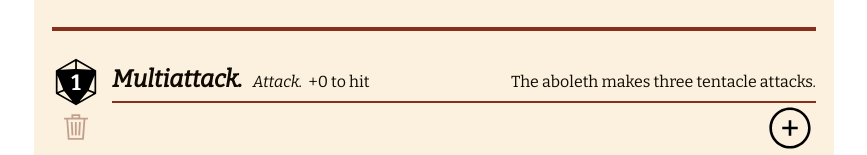
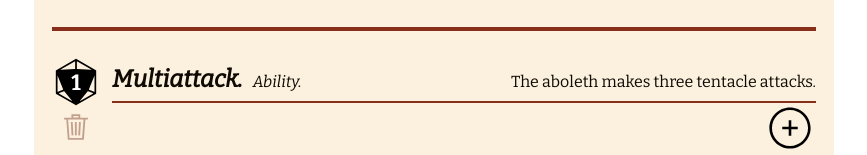
Before and after one commit to wickworks/witchdice, a React (Create React App) app: page / in a window 1280 px wide. Both pictures are taken after a click on the item "Aboleth". Shown: the part 343-498 px from the top of the page, without its empty margins (206-1073 px from the left). Built offline with nearby package versions, Linux system fonts and the light colour scheme.

Commit message:
Replace "once/turn" with abilities attack category

```diff
--- a/src/components/ActiveAttackList.jsx
+++ b/src/components/ActiveAttackList.jsx
@@ -18,8 +18,8 @@ const ActiveAttackList = ({attackSourceData, attackFunctions}) => {
           const activeClass = isActive ? 'active' : '';
 
           const showAttack =
-            attackSource.damageData.length > 0 ||
-            attackSource.isSavingThrow;
+            (attackSource.type === 'attack' && attackSource.damageData.length > 0) ||
+            attackSource.type === 'save';
 
           if (showAttack) {
             return (
--- a/src/components/AttackSource.jsx
+++ b/src/components/AttackSource.jsx
@@ -1,6 +1,6 @@
 import React, { useState, useEffect } from 'react';
 import { deepCopy } from '../utils.js';
-import { defaultDamageData, abilityTypes } from '../data.js';
+import { defaultDamageData, abilityTypes, actionTypes } from '../data.js';
 import DamageSource from './DamageSource.jsx';
 import TextInput from './TextInput.jsx';
 
@@ -12,7 +12,7 @@ const AttackSource = ({attackID, attackData, attackFunctions, deleteAttack, clea
     damageData,
     dieCount,
     modifier,
-    isSavingThrow,
+    type,
     savingThrowDC,
     savingThrowType,
     name,
@@ -23,7 +23,7 @@ const AttackSource = ({attackID, attackData, attackFunctions, deleteAttack, clea
     setDamageData,
     setDieCount,
     setModifier,
-    setIsSavingThrow,
+    setType,
     setSavingThrowDC,
     setSavingThrowType,
     setName,
@@ -158,6 +158,11 @@ const AttackSource = ({attackID, attackData, attackFunctions, deleteAttack, clea
     setSavingThrowType(newType, attackID);
   }
 
+  function cycleActionType(currentType) {
+    const currentIndex = actionTypes.indexOf(currentType);
+    return actionTypes[ (currentIndex+1) % actionTypes.length ]
+  }
+
   const descClass = (desc.length > 64) ? 'long' : 'short'
 
   return (
@@ -203,16 +208,28 @@ const AttackSource = ({attackID, attackData, attackFunctions, deleteAttack, clea
               </div>
 
               <div className='is-saving-throw'
-                onClick={() => setIsSavingThrow(!isSavingThrow, attackID)}
+                onClick={() => setType(cycleActionType(type), attackID)}
               >
-                { isSavingThrow ?
+                { (type === 'attack') ?
+                  'Attack.'
+                : (type === 'save') ?
                   'Saving throw.'
                 :
-                  'Attack.'
+                  'Ability.'
                 }
               </div>
 
-              {isSavingThrow ?
+              { (type === 'attack') ?
+                <div
+                  className='modifier unselectable'
+                  onClick={(e) => handleModifierClick(e, true)}
+                  onContextMenu={(e) => handleModifierClick(e, false)}
+                >
+                  {modifier >= 0 ? '+' : ''}
+                  {modifier} to hit
+                </div>
+
+              : (type === 'save') ?
                 <>
                   <div
                     className='saving-throw-dc unselectable'
@@ -229,15 +246,8 @@ const AttackSource = ({attackID, attackData, attackFunctions, deleteAttack, clea
                     {abilityTypes[savingThrowType]}
                   </div>
                 </>
-              :
-                <div
-                  className='modifier unselectable'
-                  onClick={(e) => handleModifierClick(e, true)}
-                  onContextMenu={(e) => handleModifierClick(e, false)}
-                >
-                  {modifier >= 0 ? '+' : ''}
-                  {modifier} to hit
-                </div>
+              : //ability
+                <></>
               }
 
               <div className={`desc ${descClass}`}>
--- a/src/components/Main.jsx
+++ b/src/components/Main.jsx
@@ -235,7 +235,7 @@ const Main = () => {
     setIsActive: (value, attackID) => updateAllAttackData('isActive',value,attackID),
     setDieCount: (value, attackID) => updateAllAttackData('dieCount',parseInt(value),attackID),
     setModifier: (value, attackID) => updateAllAttackData('modifier',parseInt(value),attackID),
-    setIsSavingThrow: (value, attackID) => updateAllAttackData('isSavingThrow',value,attackID),
+    setType: (value, attackID) => updateAllAttackData('type',value,attackID),
     setSavingThrowDC: (value, attackID) => updateAllAttackData('savingThrowDC',parseInt(value),attackID),
     setSavingThrowType: (value, attackID) => updateAllAttackData('savingThrowType',parseInt(value),attackID),
     setName: (value, attackID) => updateAllAttackData('name',value,attackID),
@@ -328,15 +328,17 @@ const Main = () => {
 
         // EACH TO-HIT D20
         for (let rollID = 0; rollID < attackData.dieCount; rollID++) {
-          const defaultHit = attackData.isSavingThrow ? true : false;
+          const defaultHit = attackData.type === 'save' ? true : false;
           let roll = deepCopy(defaultRollData);
           roll.attackID = attackID;
           roll.hit = defaultHit;
           roll.attackBonus = attackData.modifier;
 
-          // roll some d20s
-          roll.rollOne = getRandomInt(20)
-          roll.rollTwo = getRandomInt(20)
+          // roll some d20s for attacks
+          if (attackData.type === 'attack') {
+            roll.rollOne = getRandomInt(20)
+            roll.rollTwo = getRandomInt(20)
+          }
 
           // did we crit? (check if ANY of the damage sources have expanded crit ranges)
           let critRange = 20;
--- a/src/components/Roller.jsx
+++ b/src/components/Roller.jsx
@@ -24,7 +24,6 @@ const Roller = ({
   // outcomes of calculateDamage
   const [damageTotal, setDamageTotal] = useState(false);
   const [damageBreakdown, setDamageBreakdown] = useState(false);
-  const [firstHitData, setFirstHitData] = useState(false);
 
   // when the roll data changes, figure out what's a hit & send up the summary
   useEffect(() => {
@@ -47,7 +46,7 @@ const Roller = ({
       const attackSource = attackSourceData[roll.attackID];
 
       // only attacks can crit
-      if (!attackSource.isSavingThrow) {
+      if (attackSource.type === 'attack') {
         const critFumble = getCritOrFumble(roll)
 
         // all critical hits are hits
@@ -95,8 +94,8 @@ const Roller = ({
     let isCrit = false;
     let isFumble = false;
 
-    // saving throws can't crit
-    if (attackSourceData[roll.attackID].isSavingThrow) { return false; }
+    // only attacks can crit
+    if (attackSourceData[roll.attackID].type !== 'attack') { return false; }
 
 
     const rollSorted = [roll.rollOne, roll.rollTwo].sort((a,b)=>a-b);
@@ -137,7 +136,6 @@ const Roller = ({
     // calculate damage total & breakdown by type
     let newDamageTotal = 0;
     let newDamageBreakdown = {};
-    let newFirstHitData = {}; // when a damage source hits, add its name & id to this if it's not there already
     let rollSummaryData = [];
 
     for (let rollID = 0; rollID < rollData.length; rollID++) {
@@ -165,7 +163,7 @@ const Roller = ({
             let applyDamage = false;
             if (roll.hit || critFumble.isCrit) { applyDamage = true; }
 
-            if (attackSource.isSavingThrow && damageSource.tags.includes("savehalf")) {
+            if (attackSource.type === 'save' && damageSource.tags.includes("savehalf")) {
               // has evasion
               if (evasion && attackSource.savingThrowType === 0) {
                 if (roll.hit) {
@@ -187,20 +185,12 @@ const Roller = ({
               if (!gatingAttackRoll.hit) { applyDamage = false; }
             }
 
-            if (!attackSource.isSavingThrow && critFumble.isFumble) { applyDamage = false; }
+            if (attackSource.type === 'attack' && critFumble.isFumble) { applyDamage = false; }
             if (!damageSource.enabled) { applyDamage = false; }
 
-            // are we the first to make it this far with a hit?
-            if (damageSource.tags.includes("once") && applyDamage) {
-              const sourceName = damageSource.name.toLowerCase() || 'unnamed';
-              if (Object.keys(newFirstHitData).includes(sourceName)) {
-                applyDamage = false;
-              } else {
-                newFirstHitData[sourceName] = rollID;
-              }
-            }
+            if (applyDamage && amount > 0) {
 
-            if (applyDamage && amount > 0) {
+              console.log('            ->> actually applying it!');
               newDamageTotal = newDamageTotal + amount;
 
               if (Object.keys(newDamageBreakdown).indexOf(type) >= 0 ) {
@@ -222,21 +212,23 @@ const Roller = ({
       })
 
       // save summary data for the Party Panel so we don't have to go through this again
-      // (skip gated triggered saves)
-      if (roll.gatedByRollID < 0 || rollData[roll.gatedByRollID].hit) {
+      let includeInSummary = true;
+      if (roll.gatedByRollID >= 0 && !rollData[roll.gatedByRollID].hit) { includeInSummary = false; }
+      if (attackSource.type === 'ability' && !roll.hit) { includeInSummary = false; }
 
+      if (includeInSummary) {
         let summary = { ...subtotalBreakdown }
         summary.name = attackSource.name;
         if (appliedCondition) { summary.applies = appliedCondition }
-        if (attackSource.isSavingThrow || roll.gatedByRollID >= 0) {
+        if (attackSource.type === 'save' || roll.gatedByRollID >= 0) {
           summary.save = `DC ${attackSource.savingThrowDC} ${abilityTypes[attackSource.savingThrowType]}`;
           summary.didsave = !roll.hit;
         } else {
           summary.attack = getRollUseDiscard(roll).rollUse;
         }
+
         rollSummaryData.push(summary)
       }
-
     }
 
     // round down the damage total after summing it all up
@@ -244,20 +236,14 @@ const Roller = ({
 
     setDamageTotal(newDamageTotal);
     setDamageBreakdown(newDamageBreakdown);
-    setFirstHitData(newFirstHitData);
     setRollSummaryData(rollSummaryData);
   }
 
   // figure out what whether to show evasion checkbox or not
-  let hasActiveAttack = false;
-  let hasActiveSavingThrow = false;
+  let showEvasionOption = false;
   attackSourceData.map((attackSource) => {
-    if (attackSource.dieCount > 0) {
-      if (attackSource.isSavingThrow) {
-        hasActiveSavingThrow = true;
-      } else {
-        hasActiveAttack = true;
-      }
+    if (attackSource.type === 'save' && attackSource.savingThrowType === 0 && attackSource.dieCount > 0) {
+      showEvasionOption = true;
     }
   });
 
@@ -289,7 +275,7 @@ const Roller = ({
               Disadvantage
             </label>
 
-            {hasActiveSavingThrow &&
+            {showEvasionOption &&
               <label className="has-evasion">
                 <input
                   name="evasion"
@@ -338,7 +324,7 @@ const Roller = ({
 
             const attackSource = attackSourceData[attackRoll.attackID];
             let rollName = attackSource.name;
-            let rollSavingThrow = attackSource.isSavingThrow;
+            let rollSavingThrow = attackSource.type === 'save';
             let rollSavingThrowDC = attackSource.savingThrowDC;
             let rollSavingThrowType = attackSource.savingThrowType;
 
@@ -373,9 +359,11 @@ const Roller = ({
                       {currentAttackName}
                       {rollSavingThrow && ` — DC ${rollSavingThrowDC} ${abilityTypes[rollSavingThrowType]}`}
                     </h4>
-                    <div className='roll-type-hint'>
-                      {rollSavingThrow ? 'Saved?' : 'Hit?'}
-                    </div>
+                    { (attackSource.type !== 'ability') &&
+                      <div className='roll-type-hint'>
+                        {rollSavingThrow ? 'Saved?' : 'Hit?'}
+                      </div>
+                    }
                   </>
                 }
                 <Roll
@@ -385,8 +373,7 @@ const Roller = ({
                   isCrit={critFumble.isCrit}
                   isFumble={critFumble.isFumble}
                   evasion={evasion && attackSource.savingThrowType === 0}
-                  firstHitData={firstHitData}
-                  isSavingThrow={rollSavingThrow}
+                  type={attackSource.type}
                   damageSourceData={attackSourceData[attackRoll.attackID].damageData}
                   attackRollData={attackRoll}
                   rollFunctions={rollFunctions}
--- a/src/data.js
+++ b/src/data.js
@@ -4,7 +4,6 @@ import { deepCopy } from './utils.js';
 const CURRENT_VERSION = '0.2';
 
 const allTags = {
-  'once': 'Once per turn',
   'savehalf': 'Save for half',
   'triggeredsave': 'Requires save',
   'condition': 'Applies condition',
@@ -75,16 +74,19 @@ const defaultDamageData = {
   condition: ''
 };
 
+
+const actionTypes = ['attack', 'save', 'ability']
 const defaultAttackData = {
   isActive: true,
   dieCount: 1,
   modifier: 0,
-  isSavingThrow: false,
+  name: 'Longsword',
+  desc: 'Reach 5ft, one target.',
+  damageData: [],
+  type: 'attack', // attack | save | ability | info
+
   savingThrowDC: 12,
   savingThrowType: 0, //Dex
-  name: 'Longsword',
-  desc: 'Reach 5ft, one target.',
-  damageData: []
 };
 
 const defaultRollData = {
@@ -185,6 +187,7 @@ export {
   allDamageTypes,
   abilityTypes,
   allConditions,
+  actionTypes,
   defaultDamageData,
   defaultAttackData,
   defaultRollData,
--- a/src/stockdata/process_monster_srd.js
+++ b/src/stockdata/process_monster_srd.js
@@ -124,7 +124,7 @@ function getMonsterData() {
 
           // VANILLA SAVING THROW
           } else if (dcIndex > 0 && hitIndex === -1) {
-            attackData.isSavingThrow = true;
+            attackData.type = 'save';
 
             // if we didn't add any damage, check to see if there's a condition
             if (!('damage_dice' in attackOriginal)) {
@@ -143,7 +143,7 @@ function getMonsterData() {
 
           // SOME OTHER THING e.g. MULTIATTACK
           } else if (dcIndex === -1 && hitIndex === -1) {
-            // desc-only?
+            attackData.type = 'ability';
           }
 
 
```
Also changed, not shown: src/components/PartyPanel.jsx (+4 -4 lines), src/components/Roll.jsx (+4 -12 lines), 1 other file (tests, documents, lock files or other folders).
